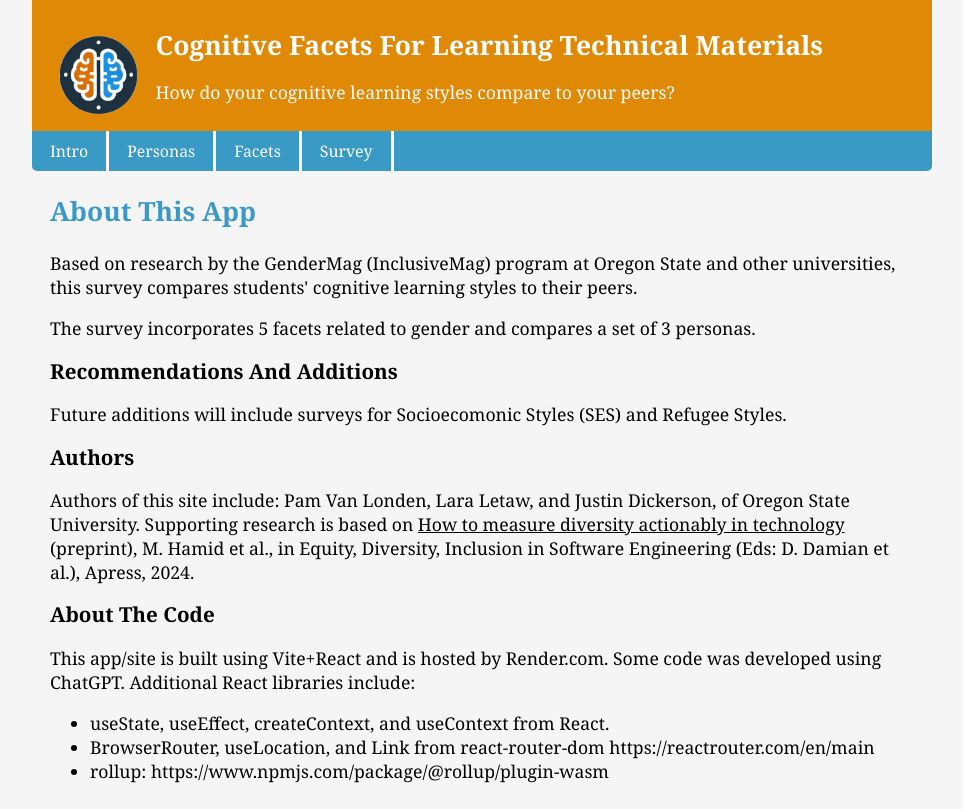
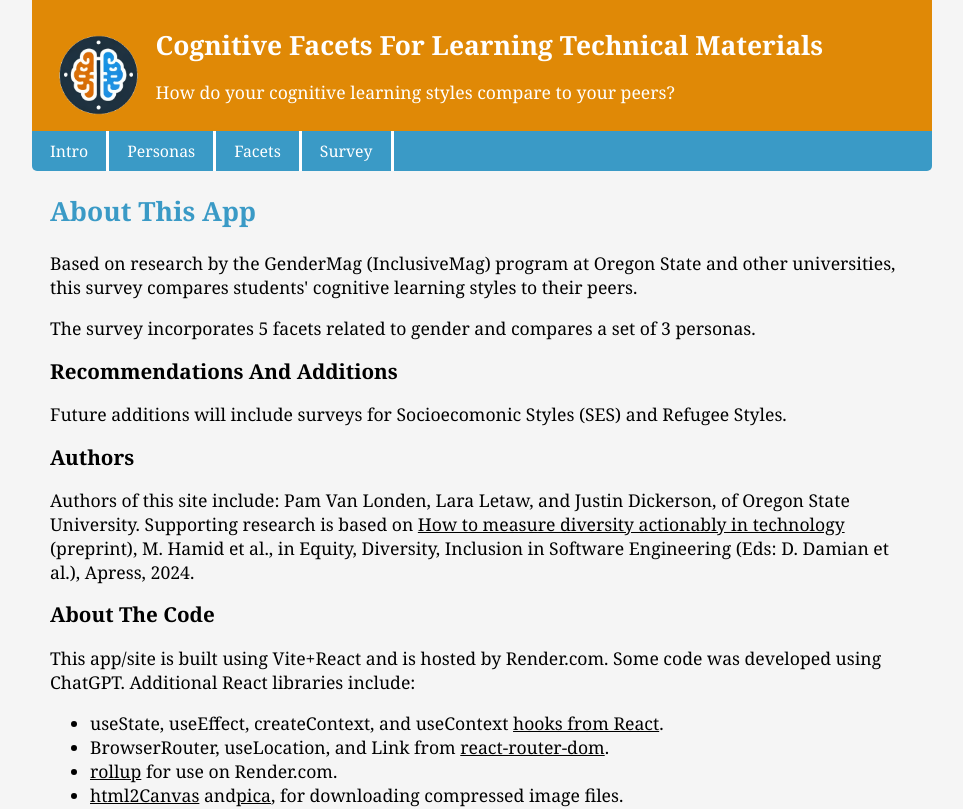
Before and after one commit to PamVanLonden/cognitive-styles, a React (Vite) app in the folder frontend/: page /about in a window 1280 px wide. Shown: the top 809 px of the page, without its empty margins (158-1121 px from the left). Built offline with nearby package versions, Linux system fonts and the light colour scheme.

Commit message:
Added libraries

```diff
--- a/frontend/src/modules/AboutPage.jsx
+++ b/frontend/src/modules/AboutPage.jsx
@@ -24,9 +24,11 @@ return (
         <p>This app/site is built using Vite+React and is hosted by Render.com. Some code was developed using ChatGPT.
         Additional React libraries include:</p>
         <ul>
-            <li>useState, useEffect, createContext, and useContext from React.</li>
-            <li>BrowserRouter, useLocation, and Link from react-router-dom https://reactrouter.com/en/main</li>
-            <li>rollup: https://www.npmjs.com/package/@rollup/plugin-wasm</li>
+            <li>useState, useEffect, createContext, and useContext <a href="https://react.dev/reference/react/hooks" target="_blank">hooks from React</a>.</li>
+            <li>BrowserRouter, useLocation, and Link from <a href="https://reactrouter.com/en/main" target="_blank">react-router-dom</a>. </li>
+            <li><a href="https://www.npmjs.com/package/@rollup/plugin-wasm" target="_blank">rollup</a> for use on Render.com. </li>
+            <li><a href="https://html2canvas.hertzen.com/" target="_blank">html2Canvas</a> and
+                <a href="https://www.npmjs.com/package/pica" target="_blank">pica</a>, for downloading compressed image files.</li>
         </ul>
 
         <h2> About the styles</h2>
```
